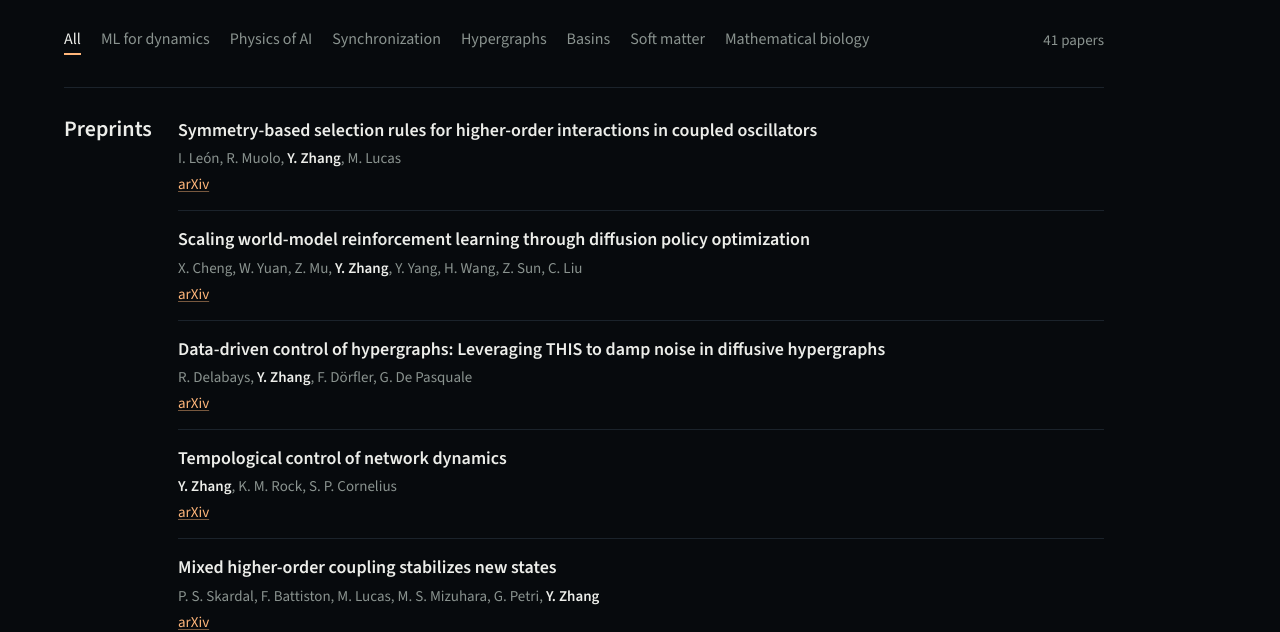
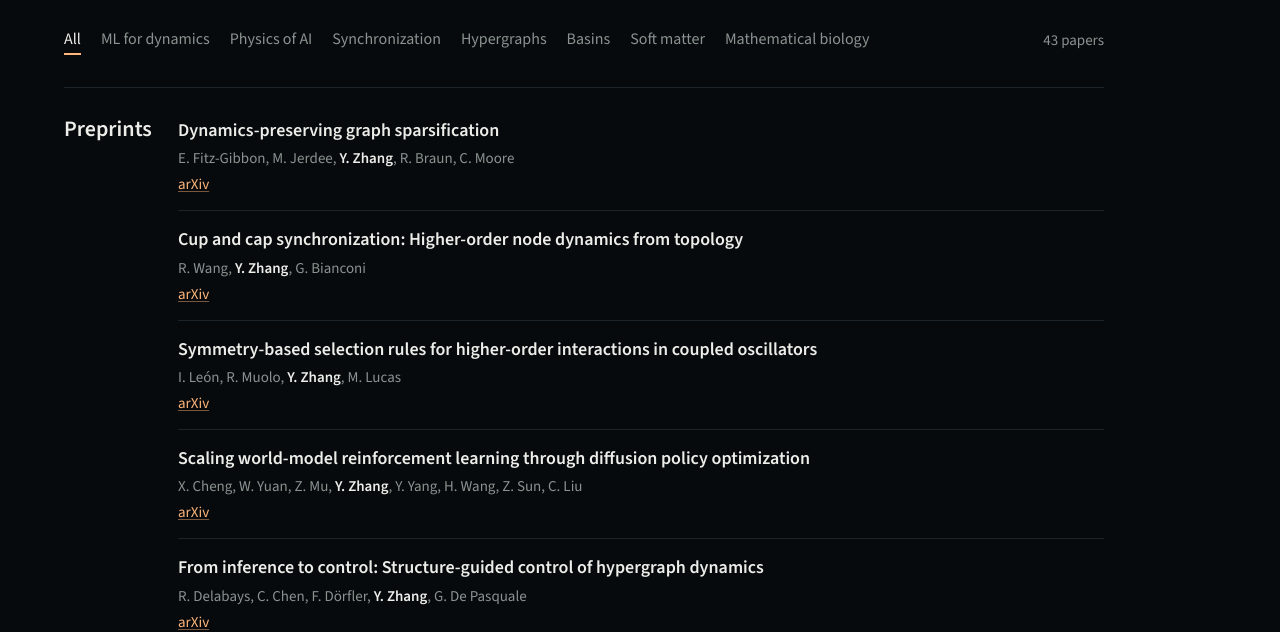
Before and after one commit to y-z-zhang/aid-lab, a plain HTML site: page publications.html in a window 1280 px wide. Shown: the part 172-804 px from the top of the page. Drawn offline with nearby package versions, Linux system fonts and the light colour scheme.

Commit message:
Publications: two new preprints; retitle 2511.08647; sync with new CV
- Dynamics-preserving graph sparsification (arXiv:2611.23176)
- Cup and cap synchronization (arXiv:2611.16979)
- arXiv:2511.08647 is now "From inference to control: Structure-guided
  control of hypergraph dynamics" with C. Chen added (arXiv v3)
- Count 41 -> 43

Co-Authored-By: Claude Opus 5.5 <noreply@anthropic.com>

```diff
--- a/publications.html
+++ b/publications.html
@@ -65,13 +65,31 @@
         <button type="button" aria-pressed="false" data-tag="basins">Basins</button>
         <button type="button" aria-pressed="false" data-tag="soft-matter">Soft matter</button>
         <button type="button" aria-pressed="false" data-tag="math-bio">Mathematical biology</button>
-        <span class="count" aria-live="polite">41 papers</span>
+        <span class="count" aria-live="polite">43 papers</span>
       </div>
 
       <div class="pubs-year" id="preprints" data-year="preprints">
         <div class="row">
           <h2 class="year-label">Preprints</h2>
           <div>
+            <div class="pub-entry" id="dynamics-preserving-graph-sparsification" data-tags="sync" data-visible="1">
+              <div>
+                <h3>Dynamics-preserving graph sparsification</h3>
+                <div class="authors">E. Fitz-Gibbon, M. Jerdee, <strong>Y. Zhang</strong>, R. Braun, C. Moore</div>
+              </div>
+              <div class="actions">
+                <a class="pub-link-ghost" href="https://arxiv.org/abs/2611.23176">arXiv</a>
+              </div>
+            </div>
+            <div class="pub-entry" id="cup-and-cap-synchronization-higher-order-node-dynamics" data-tags="sync,hypergraphs" data-visible="1">
+              <div>
+                <h3>Cup and cap synchronization: Higher-order node dynamics from topology</h3>
+                <div class="authors">R. Wang, <strong>Y. Zhang</strong>, G. Bianconi</div>
+              </div>
+              <div class="actions">
+                <a class="pub-link-ghost" href="https://arxiv.org/abs/2611.16979">arXiv</a>
+              </div>
+            </div>
             <div class="pub-entry" id="symmetry-based-selection-rules-for-higher-order-interactions" data-tags="sync,hypergraphs" data-visible="1">
               <div>
                 <h3>Symmetry-based selection rules for higher-order interactions in coupled oscillators</h3>
@@ -90,10 +108,10 @@
                 <a class="pub-link-ghost" href="https://arxiv.org/abs/2605.26282">arXiv</a>
               </div>
             </div>
-            <div class="pub-entry" id="data-driven-control-of-hypergraphs-leveraging-this-to" data-tags="ml-dyn,hypergraphs" data-visible="1">
+            <div class="pub-entry" id="from-inference-to-control-structure-guided-control-of" data-tags="ml-dyn,hypergraphs" data-visible="1">
               <div>
-                <h3>Data-driven control of hypergraphs: Leveraging THIS to damp noise in diffusive hypergraphs</h3>
-                <div class="authors">R. Delabays, <strong>Y. Zhang</strong>, F. Dörfler, G. De Pasquale</div>
+                <h3>From inference to control: Structure-guided control of hypergraph dynamics</h3>
+                <div class="authors">R. Delabays, C. Chen, F. Dörfler, <strong>Y. Zhang</strong>, G. De Pasquale</div>
               </div>
               <div class="actions">
                 <a class="pub-link-ghost" href="https://arxiv.org/abs/2511.08647">arXiv</a>
```
